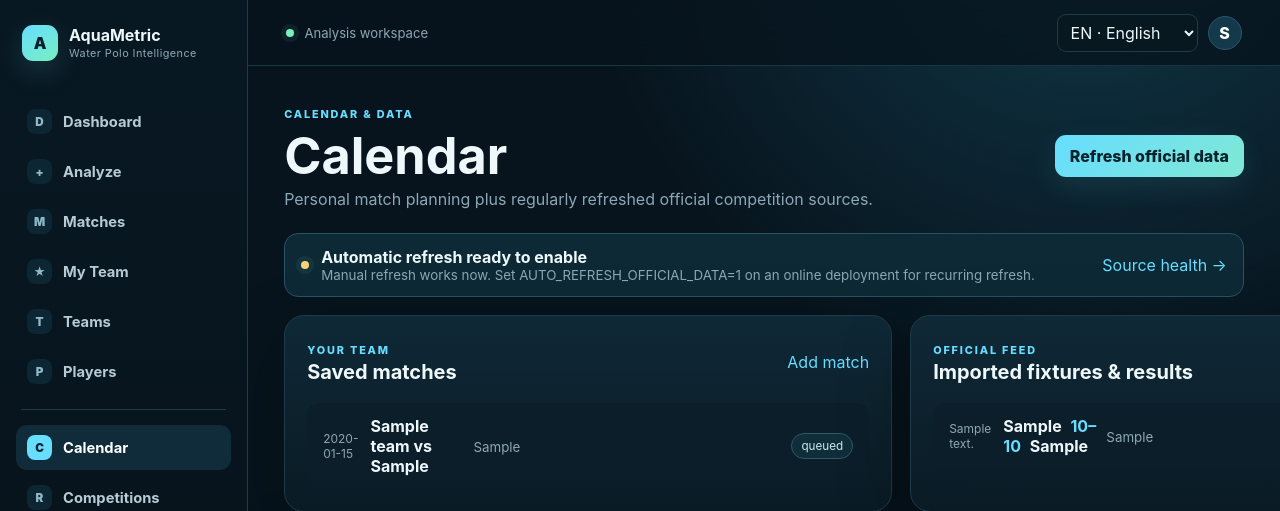
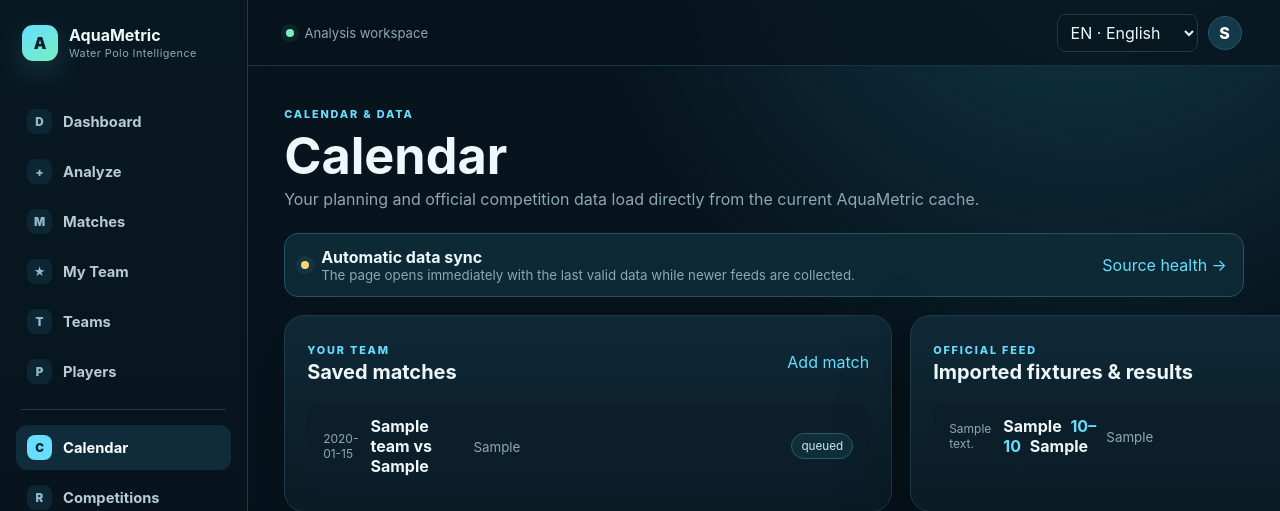
Before and after one commit to azertyuiop95200/aquametric-Waterpolo, a FastAPI app: page /calendar in a window 1280 px wide; the page is wider, and only the part inside the window is pictured. Shown: the top 511 px of that part. Run offline with FastAPI, Linux system fonts and the light colour scheme; the visitor is signed in with stand-in values (Sample User, id 1); data comes from the database, SQL or seed files in the repository; tables that the repository leaves empty hold one stand-in row (values such as "Sample post"); some libraries are stand-ins or nearby versions.

Commit message:
V12.1 remove manual refresh from calendar

```diff
--- a/source/templates/calendar.html
+++ b/source/templates/calendar.html
@@ -1,7 +1,7 @@
 {% extends 'base.html' %}{% block content %}
-<div class="page-head"><div><span class="eyebrow">CALENDAR & DATA</span><h1>Calendar</h1><p>Personal match planning plus regularly refreshed official competition sources.</p></div><form method="post" action="/official-data/refresh"><input type="hidden" name="force" value="1"><button class="btn">Refresh official data</button></form></div>
-<div class="data-banner"><div><span class="status-dot {% if not auto_refresh %}idle{% endif %}"></span><div><b>Automatic refresh {% if auto_refresh %}enabled{% else %}ready to enable{% endif %}</b><small>{% if auto_refresh %}The online server checks due feeds periodically.{% else %}Manual refresh works now. Set AUTO_REFRESH_OFFICIAL_DATA=1 on an online deployment for recurring refresh.{% endif %}</small></div></div><a href="#sources">Source health →</a></div>
+<div class="page-head"><div><span class="eyebrow">CALENDAR & DATA</span><h1 data-i18n="calendar.title">Calendar</h1><p data-i18n="calendar.intro">Your planning and official competition data load directly from the current AquaMetric cache.</p></div></div>
+<div class="data-banner"><div><span class="status-dot {% if not auto_refresh %}idle{% endif %}"></span><div><b data-i18n="calendar.sync">Automatic data sync</b><small data-i18n="{% if auto_refresh %}calendar.sync_on{% else %}calendar.sync_cache{% endif %}">{% if auto_refresh %}Official feeds are checked by the server when automatic sync is enabled.{% else %}The page opens immediately with the last valid data while newer feeds are collected.{% endif %}</small></div></div><a href="#sources">Source health →</a></div>
 <div class="twocol calendar-layout"><section class="panel"><div class="section-head"><div><span class="eyebrow">YOUR TEAM</span><h2>Saved matches</h2></div><a href="/matches/new">Add match</a></div>{% for m in own_matches %}<a class="fixture-row" href="/matches/{{m.id}}"><time>{{m.match_date or 'Date TBD'}}</time><div><b>{{m.team.name}} vs {{m.opponent}}</b><small>{{m.competition or 'Unspecified competition'}}</small></div><span class="pill">{{m.status}}</span></a>{% else %}<p class="muted">No saved matches yet.</p>{% endfor %}</section>
-<section class="panel"><div class="section-head"><div><span class="eyebrow">OFFICIAL FEED</span><h2>Imported fixtures & results</h2></div><a href="/competitions">Standings</a></div>{% for f in fixtures[:80] %}<div class="fixture-row"><time>{{f.start_text}}</time><div><b>{{f.home_team}} <span class="score">{% if f.home_score is not none %}{{f.home_score}}–{{f.away_score}}{% else %}vs{% endif %}</span> {{f.away_team}}</b><small>{{f.competition}}</small></div><span class="pill">{{f.status}}</span></div>{% else %}<div class="empty-state"><b>No structured official fixtures cached yet</b><p>Run a refresh. RFEN competition discovery can populate Spanish national divisions; other official adapters are added only when a stable lawful feed/parser exists.</p></div>{% endfor %}</section></div>
+<section class="panel"><div class="section-head"><div><span class="eyebrow">OFFICIAL FEED</span><h2>Imported fixtures & results</h2></div><a href="/competitions">Standings</a></div>{% for f in fixtures[:80] %}<div class="fixture-row"><time>{{f.start_text}}</time><div><b>{{f.home_team}} <span class="score">{% if f.home_score is not none %}{{f.home_score}}–{{f.away_score}}{% else %}vs{% endif %}</span> {{f.away_team}}</b><small>{{f.competition}}</small></div><span class="pill">{{f.status}}</span></div>{% else %}<div class="empty-state"><b>No structured official fixtures cached yet</b><p>The page stays available immediately and will display supported official fixtures as soon as validated feed data is present.</p></div>{% endfor %}</section></div>
 <section class="panel" id="sources"><div class="section-head"><div><span class="eyebrow">PROVENANCE</span><h2>Official source health</h2></div><span class="pill">Fail-safe cache</span></div><div class="source-table">{% for s in sources %}<a class="source-row" href="{{s.url}}" target="_blank" rel="noopener noreferrer"><i class="{% if s.last_error %}bad{% elif s.last_success_at %}good{% endif %}"></i><div><b>{{s.name}}</b><small>{{s.parser_kind}} · every {{s.refresh_interval_hours}}h</small></div><div class="source-fresh"><b>{{s.records_count}}</b><small>records</small></div><div><small>{% if s.last_success_at %}Last success {{s.last_success_at}}{% else %}Not synced{% endif %}</small>{% if s.last_error %}<small class="danger">{{s.last_error[:90]}}</small>{% endif %}</div></a>{% endfor %}</div></section>
 {% endblock %}
```
